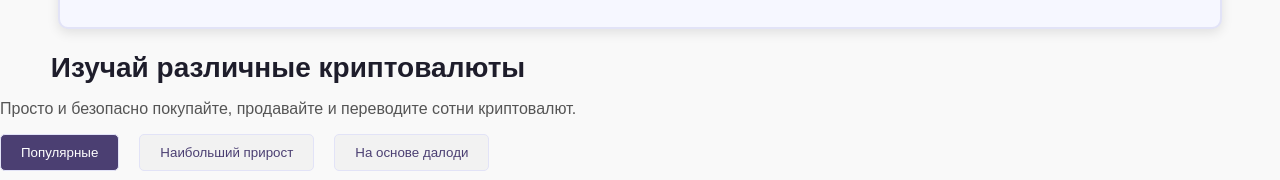
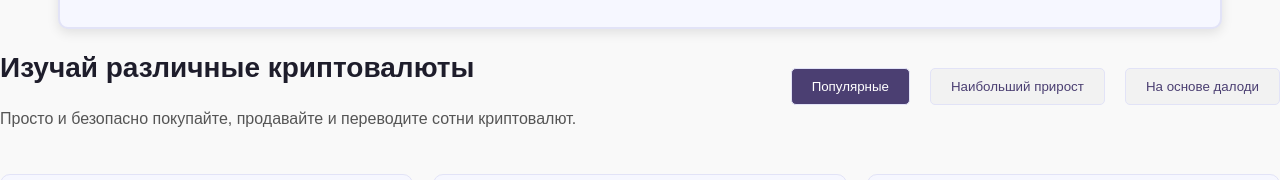
Before and after one commit to GRSV99/hodlbase_gpt, a plain HTML site: page index.html in a window 1280 px wide. Shown: the part 809-989 px from the top of the page. Drawn offline with Linux system fonts and the light colour scheme.

Commit message:
Update styles.css

```diff
--- a/styles.css
+++ b/styles.css
@@ -148,7 +148,7 @@ h1, h2 {
     background-color: #3e2d5b;
 }
 <!-- Блок Изучай различные криптовалюты -->
-/* Блок с криптовалютами */
+/* Основные стили для блока криптовалют */
 .crypto-info {
     padding: 40px 30px;
     background-color: #FFFFFF;
@@ -162,9 +162,14 @@ h1, h2 {
 /* Заголовок и описание */
 .crypto-header {
     display: flex;
+    justify-content: space-between;
+    margin-bottom: 30px;
+}
+
+.header-left {
+    display: flex;
     flex-direction: column;
-    align-items: flex-start; /* Заголовок слева */
-    margin-bottom: 30px;
+    align-items: flex-start;
 }
 
 .crypto-info h2 {
@@ -181,9 +186,9 @@ h1, h2 {
 /* Кнопки сортировки справа */
 .sorting-buttons {
     display: flex;
-    justify-content: flex-end; /* Кнопки сортировки справа */
     gap: 20px;
-    margin-bottom: 30px;
+    justify-content: flex-end; /* Кнопки справа */
+    align-items: center;
 }
 
 .btn-sort {
```
